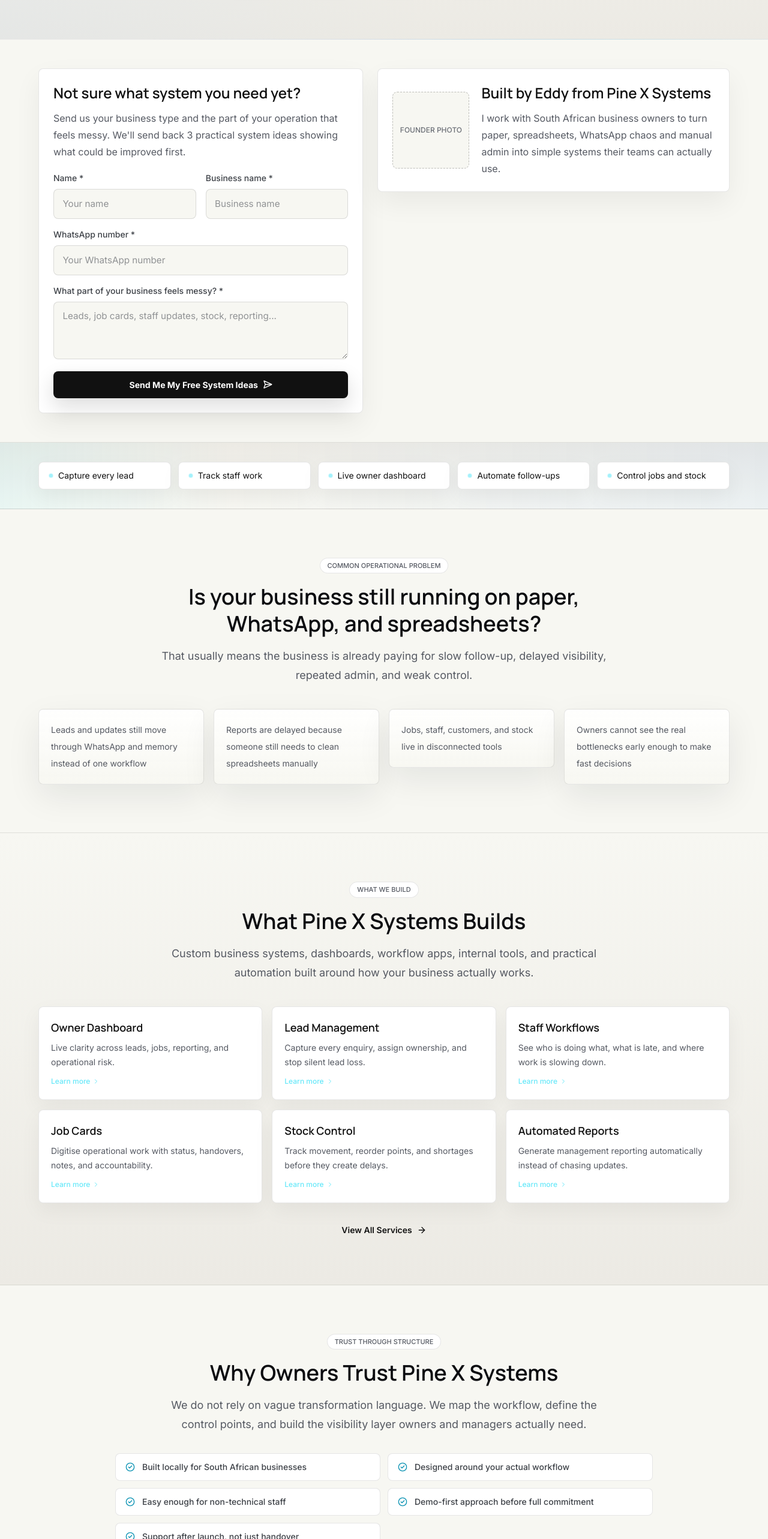
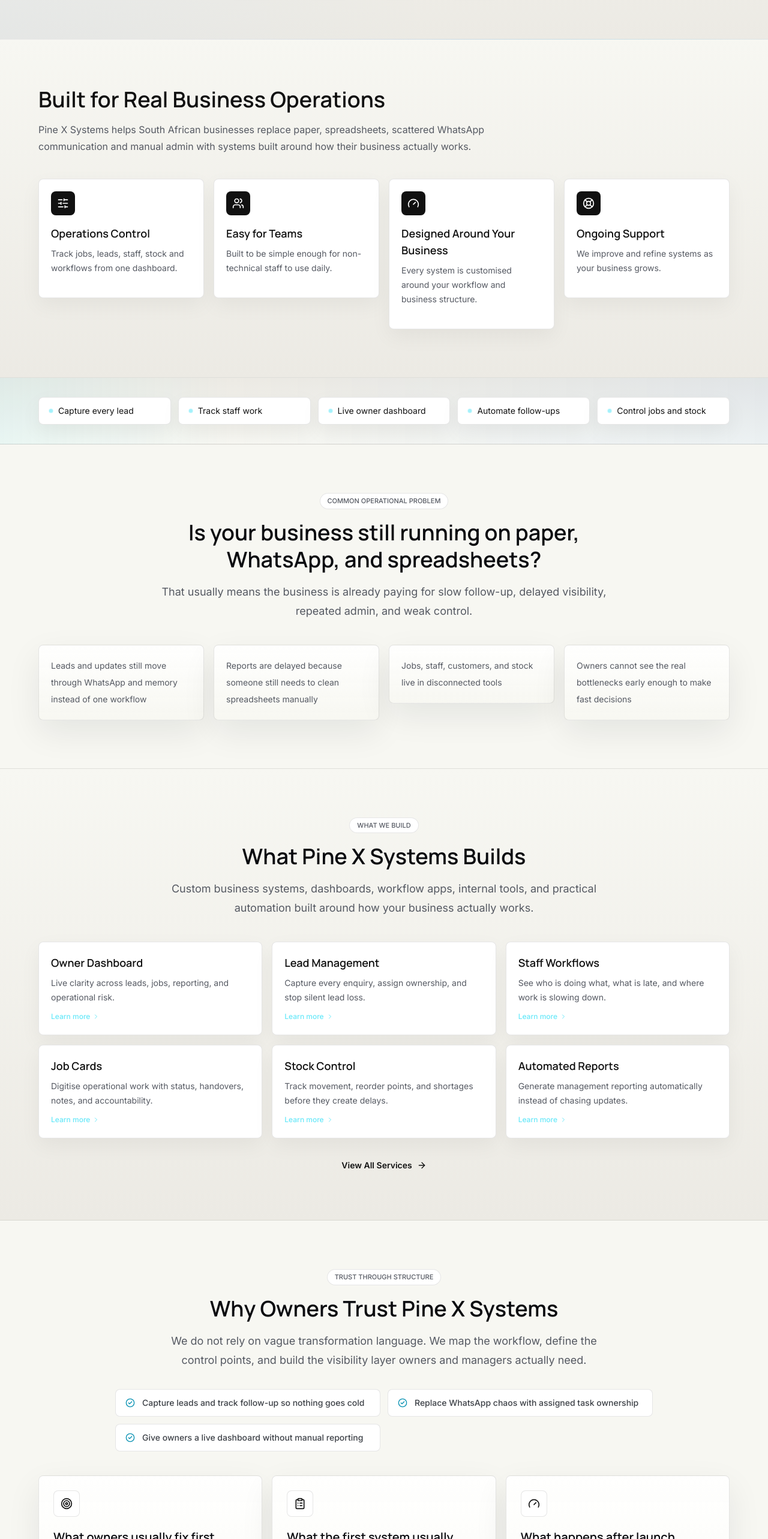
Before and after one commit to eduardojnrguerra-coder/pinexsystems-site, a Next.js app: page / in a window 1280 px wide. Shown: the part 1084-3650 px from the top of the page at 60% size. Built offline with nearby package versions, Linux system fonts and the light colour scheme.

Commit message:
Improve demo conversion and CTA consistency

```diff
--- a/app/page.tsx
+++ b/app/page.tsx
@@ -5,8 +5,11 @@
   ChevronRight,
   ClipboardList,
   Gauge,
+  LifeBuoy,
+  SlidersHorizontal,
   Target,
   TrendingUp,
+  Users,
 } from "lucide-react";
 
 import { DemoCardGrid } from "@/components/demos/DemoCardGrid";
@@ -15,7 +18,6 @@
 import { MiniCalculator } from "@/components/home/mini-calculator";
 import { FaqAccordion } from "@/components/ui/faq-accordion";
 import { Reveal } from "@/components/ui/reveal";
-import { ShortAuditForm } from "@/components/ui/short-audit-form";
 import { homeFaq } from "@/lib/content/core";
 import { createPageMetadata } from "@/lib/metadata";
 
@@ -154,11 +156,45 @@
 ];
 
 const ownerTrustBullets = [
-  "Built locally for South African businesses",
-  "Designed around your actual workflow",
-  "Easy enough for non-technical staff",
-  "Demo-first approach before full commitment",
-  "Support after launch, not just handover",
+  {
+    icon: CheckCircle2,
+    text: "Capture leads and track follow-up so nothing goes cold",
+  },
+  {
+    icon: CheckCircle2,
+    text: "Replace WhatsApp chaos with assigned task ownership",
+  },
+  {
+    icon: CheckCircle2,
+    text: "Give owners a live dashboard without manual reporting",
+  },
+];
+
+const trustCards = [
+  {
+    icon: SlidersHorizontal,
+    title: "Operations Control",
+    description:
+      "Track jobs, leads, staff, stock and workflows from one dashboard.",
+  },
+  {
+    icon: Users,
+    title: "Easy for Teams",
+    description:
+      "Built to be simple enough for non-technical staff to use daily.",
+  },
+  {
+    icon: Gauge,
+    title: "Designed Around Your Business",
+    description:
+      "Every system is customised around your workflow and business structure.",
+  },
+  {
+    icon: LifeBuoy,
+    title: "Ongoing Support",
+    description:
+      "We improve and refine systems as your business grows.",
+  },
 ];
 
 const typicalImpact = [
@@ -365,31 +401,37 @@
         </div>
       </section>
 
-      <section className="border-b border-[#111111]/10 bg-[#F7F7F2] py-10 sm:py-12">
-        <div className="section-shell grid gap-6 lg:grid-cols-[0.96fr_1.04fr] lg:items-start">
+      <section className="border-b border-[#111111]/10 bg-[linear-gradient(180deg,#F7F7F2_0%,#ECEAE4_100%)] py-16 sm:py-20">
+        <div className="section-shell">
           <Reveal>
-            <ShortAuditForm id="lead-form" />
+            <h2 className="font-heading text-3xl font-semibold text-[#111111] sm:text-4xl">
+              Built for <span className="heading-gradient">Real Business Operations</span>
+            </h2>
+            <p className="mt-4 max-w-3xl text-sm leading-7 text-[#555962] sm:text-base">
+              Pine X Systems helps South African businesses replace paper, spreadsheets,
+              scattered WhatsApp communication and manual admin with systems built around
+              how their business actually works.
+            </p>
           </Reveal>
 
-          <Reveal delayMs={80}>
-            <article className="rounded-[8px] border border-[#111111]/10 bg-white p-6 shadow-[0_18px_45px_rgba(17,17,17,0.06)]">
-              <div className="flex flex-col gap-5 sm:flex-row sm:items-center">
-                <div className="flex h-32 w-32 shrink-0 items-center justify-center rounded-[8px] border border-dashed border-[#111111]/25 bg-[#F7F7F2] text-center text-xs font-medium uppercase tracking-[0.12em] text-[#6b6f76]">
-                  Founder photo
-                </div>
-                <div>
-                  <h2 className="font-heading text-2xl font-semibold text-[#111111]">
-                    Built by Eddy from Pine X Systems
-                  </h2>
-                  <p className="mt-3 text-sm leading-7 text-[#555962] sm:text-base">
-                    I work with South African business owners to turn paper,
-                    spreadsheets, WhatsApp chaos and manual admin into simple
-                    systems their teams can actually use.
+          <div className="mt-10 grid gap-4 sm:grid-cols-2 lg:grid-cols-4">
+            {trustCards.map((card, idx) => (
+              <Reveal key={card.title} delayMs={idx * 60}>
+                <article className="group relative overflow-hidden rounded-[8px] border border-[#111111]/10 bg-white p-5 shadow-[0_12px_34px_rgba(17,17,17,0.05)] transition-all hover:-translate-y-1 hover:border-[#67E8F9]/40 hover:shadow-[0_20px_50px_rgba(17,17,17,0.1)]">
+                  <div className="flex h-10 w-10 items-center justify-center rounded-[8px] bg-[#111111] text-white">
+                    <card.icon className="h-5 w-5" />
+                  </div>
+                  <h3 className="mt-4 font-heading text-lg font-semibold text-[#111111]">
+                    {card.title}
+                  </h3>
+                  <p className="mt-2 text-sm leading-6 text-[#555962]">
+                    {card.description}
                   </p>
-                </div>
-              </div>
-            </article>
-          </Reveal>
+                  <div className="mt-4 h-px w-0 bg-gradient-to-r from-[#67E8F9] to-transparent transition-all duration-300 group-hover:w-full" />
+                </article>
+              </Reveal>
+            ))}
+          </div>
         </div>
       </section>
 
@@ -486,11 +528,11 @@
           <div className="mx-auto mt-8 grid max-w-4xl gap-3 sm:grid-cols-2">
             {ownerTrustBullets.map((item) => (
               <div
-                key={item}
+                key={item.text}
                 className="flex items-center gap-3 rounded-[8px] border border-[#111111]/10 bg-white px-4 py-3 text-sm font-medium text-[#3d4147]"
               >
                 <CheckCircle2 className="h-4 w-4 shrink-0 text-[#0891b2]" />
-                <span>{item}</span>
+                <span>{item.text}</span>
               </div>
             ))}
           </div>
```
